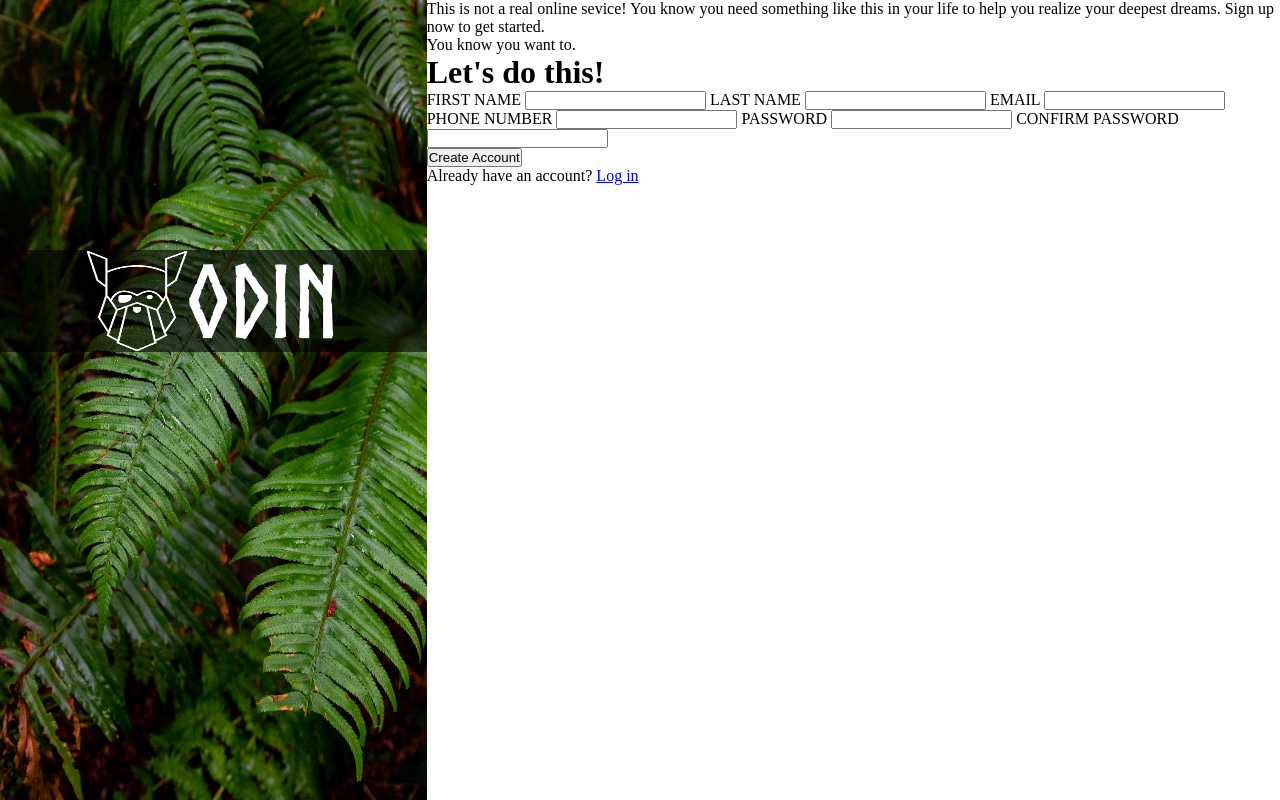
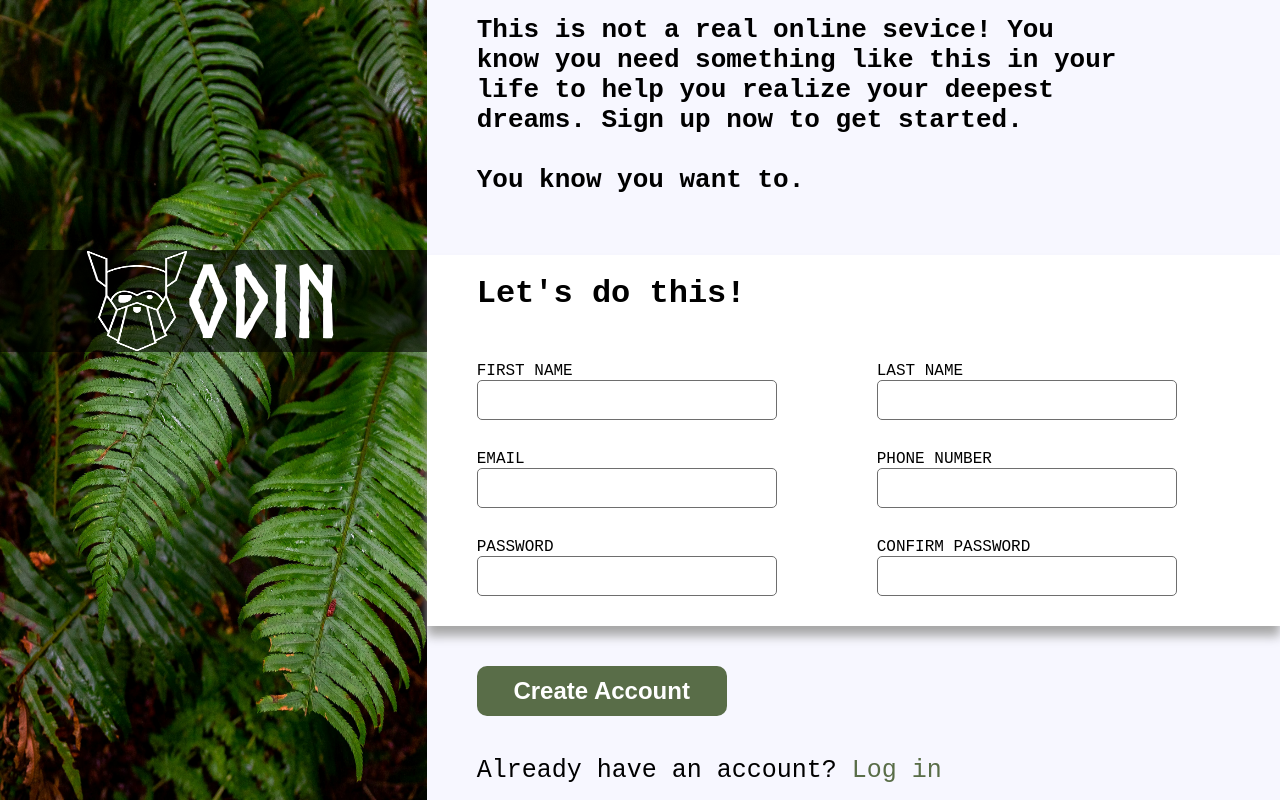
Before and after one commit to tornike-toko/odin-sign-up-form, a plain HTML site: page index.html in a window 1280 px wide. Drawn offline with Linux system fonts and the light colour scheme.

Commit message:
finished style of right side and adjusted html

```diff
--- a/index.html
+++ b/index.html
@@ -16,25 +16,47 @@
         </div>
     </div>
     <div class="right">
-        <p>This is not a real online sevice! You know you need something like this in your life to help you realize your deepest dreams. Sign up now to get started.</p>
-        <p>You know you want to.</p>
+        <div class="top-text">
+            <p class="desc">This is not a real online sevice! You know you need something like this in your life to help you realize your deepest dreams. Sign up now to get started.</p>
+            <p class="secondary-text">You know you want to.</p>
+        </div>
         <form action="">
                 <h1>Let's do this!</h1>
+                <div class="inp-wrapper">
+                    <div class="f-left">
+                        <div>
                             <label for="firstName">FIRST NAME</label>
                             <input type="text" name="firstName" id="firstName">
+                        </div>
+                        <div>
+                            <label for="email">EMAIL</label>
+                            <input type="email" name="email" id="email">
+                        </div>
+                        <div>
+                            <label for="password">PASSWORD</label>
+                            <input type="password" name="password" id="password">
+                        </div>
+                    </div>
+                    <div class="f-right">
+                        <div>
                             <label for="lastName">LAST NAME</label>
                             <input type="text" name="lastName" id="lastName">
-                <label for="email">EMAIL</label>
-                <input type="email" name="email" id="email">
+                        </div>
+                        <div>
                             <label for="phoneNum">PHONE NUMBER</label>
                             <input type="number" name="phoneNum" id="phoneNum">
-                <label for="password">PASSWORD</label>
-                <input type="password" name="password" id="password">
+                        </div>
+                        <div>
                             <label for="confPassword">CONFIRM PASSWORD</label>
                             <input type="password" name="confPassword" id="confPassword">
+                        </div>
+                    </div>
+                </div>
         </form>
+        <div class="bottm-text">
             <button type="submit">Create Account</button>
-        <p>Already have an account? <a href="#">Log in</a></p>
+            <p class="login">Already have an account? <a href="#">Log in</a></p>
+        </div>
     </div>
 </body>
 </html>
--- a/style.css
+++ b/style.css
@@ -46,3 +46,78 @@ body{
     font-family: "norse-bold";
     color: white;
 }
+
+
+.right{
+    display: flex;
+    flex-direction: column;
+    justify-content: center;
+    font-size: 25px;
+    background: #f7f7ff;
+    font-family: 'Courier New', Courier, monospace;
+}
+.right>*{
+    padding-left: 50px;
+}
+.right .desc, .right .secondary-text{
+    font-size: 26px;
+    font-weight: 600;
+    width: 80%;
+    margin-bottom: 30px
+}
+.right .secondary-text{
+    margin-bottom: 60px;
+}
+.right form{
+    display: inline;
+    background: white;
+    box-shadow: 0px 10px 10px #a7a7a7 ;
+}
+.right form h1{
+    font-size: 2rem;
+    margin-block: 20px;
+}
+.inp-wrapper{
+    display: flex;
+    gap: 100px;
+}
+.f-left div,.f-right div{
+    display: flex;
+    flex-direction: column;
+    margin: 30px 0;
+}
+label{
+    font-size: 1rem;
+}
+.inp-wrapper input{
+    width: 300px;
+    height: 40px;
+    border-radius: 5px;
+    border: solid #6e6e6e 1px;
+    font-size: 1.5rem;
+    padding: 0 15px;
+}
+input:invalid{
+    border: red;
+}
+input:focus{
+    outline: none;
+    border: solid blue 2px;
+}
+
+
+.bottm-text button{
+    width: 250px;
+    height: 50px;
+    margin-block: 40px;
+    background: #596D48;
+    border: none;
+    border-radius: 10px;
+    font-size: 1.5rem;
+    color: white;
+    font-weight: 600;
+}
+.bottm-text p a{
+    text-decoration: none;
+    color: #596D48;
+}
```
Lines whose indentation alone changed are shown as unchanged.
